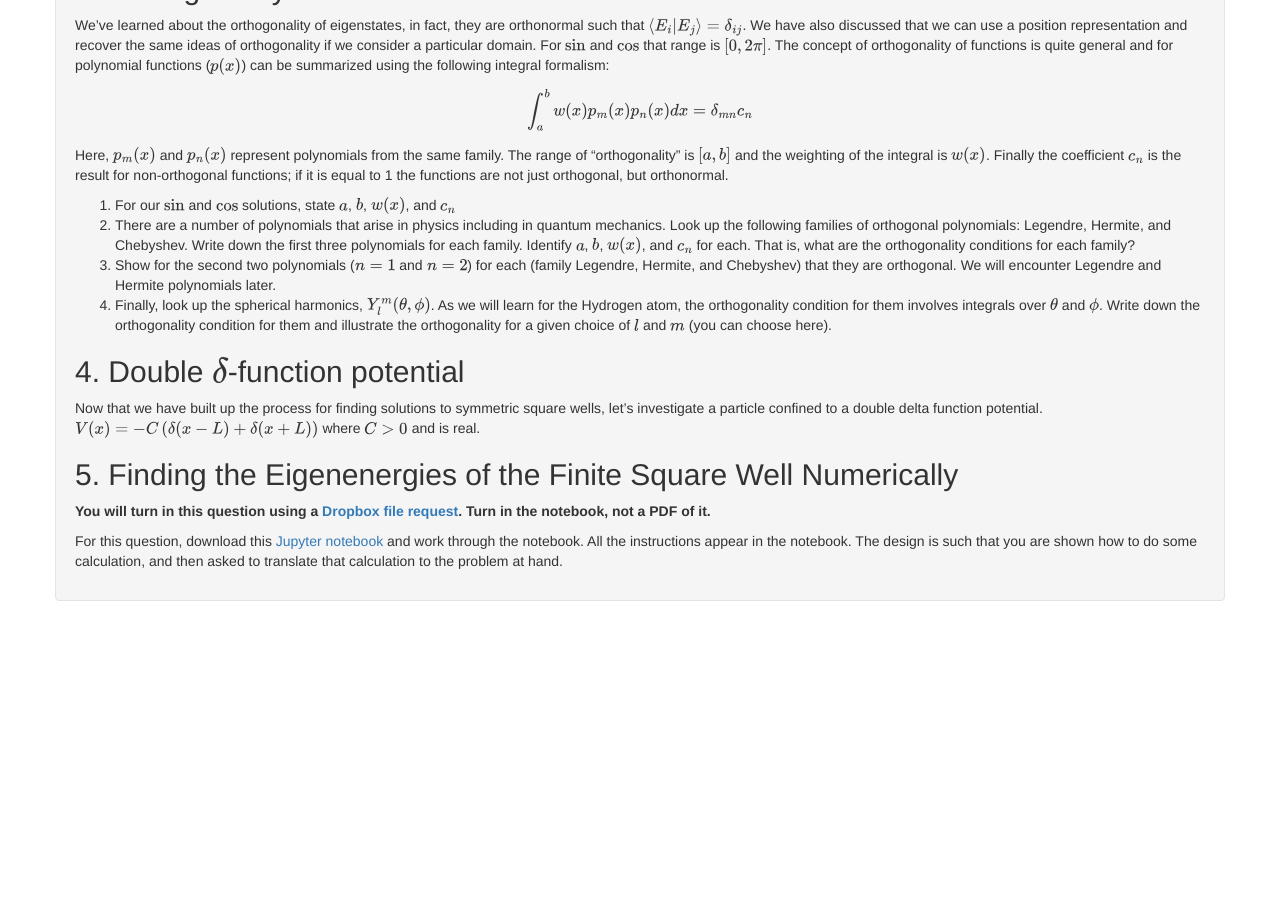
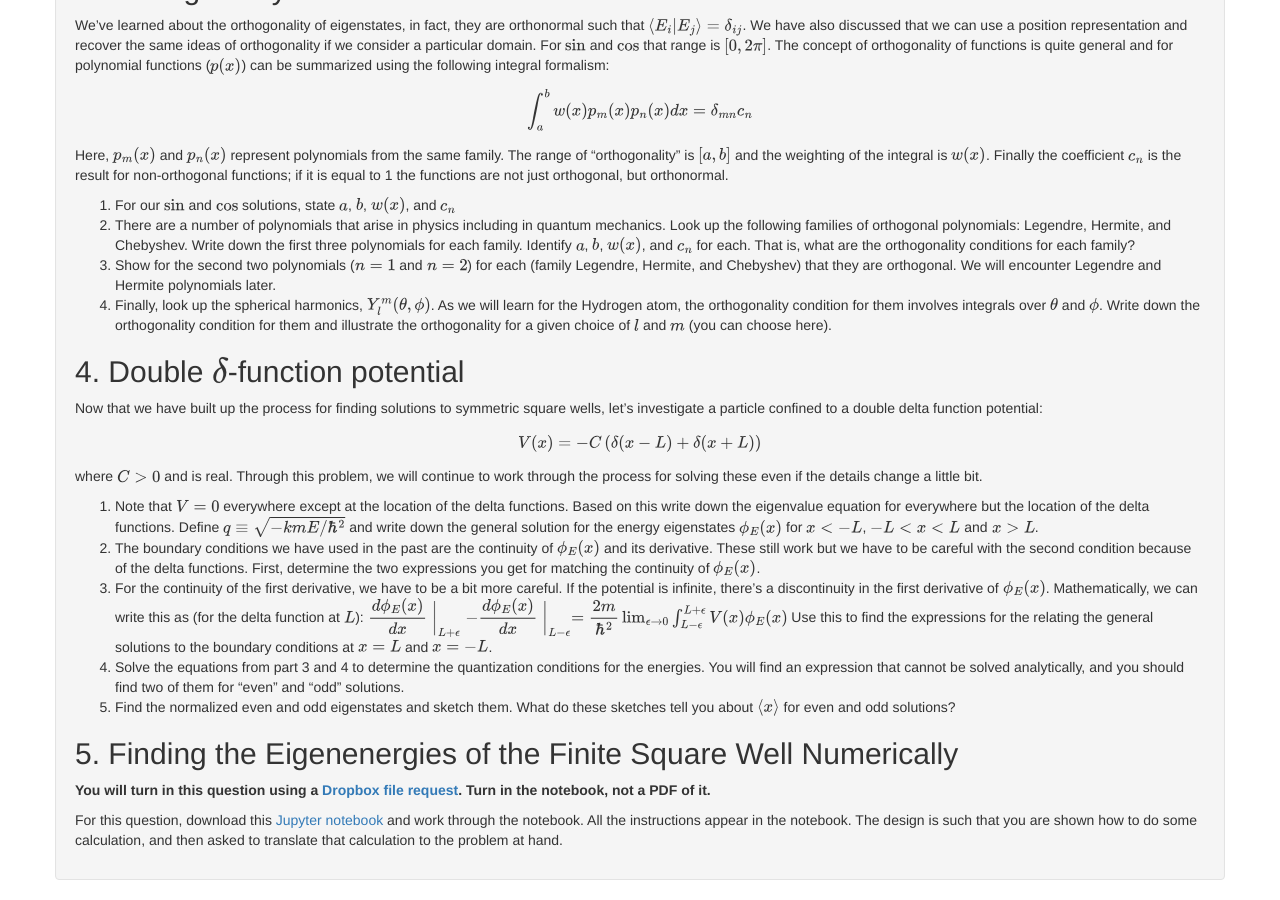
Before and after one commit to dannycab/phy472msu_s2021, a Jekyll site: the page built from assignments/homework3.md, in a window 1280 px wide and 900 px high, scrolled down 790 px. Built offline with Jekyll 4.4.1, drawn with Linux system fonts in a browser that asks for light colours; before the commit the page ends 1411 px from its top, so only the background shows below that.

Commit message:
added homework 3

```diff
--- a/assignments/homework3.md
+++ b/assignments/homework3.md
@@ -53,7 +53,19 @@ Here, $p_m(x)$ and $p_n(x)$ represent polynomials from the same family. The rang
 
 ## 4. Double $\delta$-function potential
 
-Now that we have built up the process for finding solutions to symmetric square wells, let's investigate a particle confined to a double delta function potential. $V(x) = -C\left(\delta(x-L)+\delta(x+L)\right)$ where $C>0$ and is real.
+Now that we have built up the process for finding solutions to symmetric square wells, let's investigate a particle confined to a double delta function potential:
+
+$$V(x) = -C\left(\delta(x-L)+\delta(x+L)\right)$$
+
+where $C>0$ and is real. Through this problem, we will continue to work through the process for solving these even if the details change a little bit.
+
+1. Note that $V=0$ everywhere except at the location of the delta functions. Based on this write down the eigenvalue equation for everywhere but the location of the delta functions. Define $q\equiv\sqrt{-kmE/\hbar^2}$ and write down the general solution for the energy eigenstates $\phi_E(x)$ for $x<-L$, $-L<x<L$ and $x>L$.
+2. The boundary conditions we have used in the past are the continuity of $\phi_E(x)$ and its derivative. These still work but we have to be careful with the second condition because of the delta functions. First, determine the two expressions you get for matching the continuity of $\phi_E(x)$.
+3. For the continuity of the first derivative, we have to be a bit more careful. If the potential is infinite, there's a discontinuity in the first derivative of $\phi_E(x)$. Mathematically, we can write this as (for the delta function at $L$):
+$$\dfrac{d\phi_E(x)}{dx}\biggm\lvert_{L+\epsilon} - \dfrac{d\phi_E(x)}{dx}\biggm\lvert_{L-\epsilon} = \dfrac{2m}{\hbar^2}\lim_{\epsilon \rightarrow 0} \int_{L-\epsilon}^{L+\epsilon}V(x)\phi_E(x)$$
+Use this to find the expressions for the relating the general solutions to the boundary conditions at $x=L$ and $x=-L$.
+4. Solve the equations from part 3 and 4 to determine the quantization conditions for the energies. You will find an expression that cannot be solved analytically, and you should find two of them for "even" and "odd" solutions.
+5. Find the normalized even and odd eigenstates and sketch them. What do these sketches tell you about $\braket{x}$ for even and odd solutions?
 
 ## 5. Finding the Eigenenergies of the Finite Square Well Numerically
 
```
Also changed, not shown: 1 other file.
